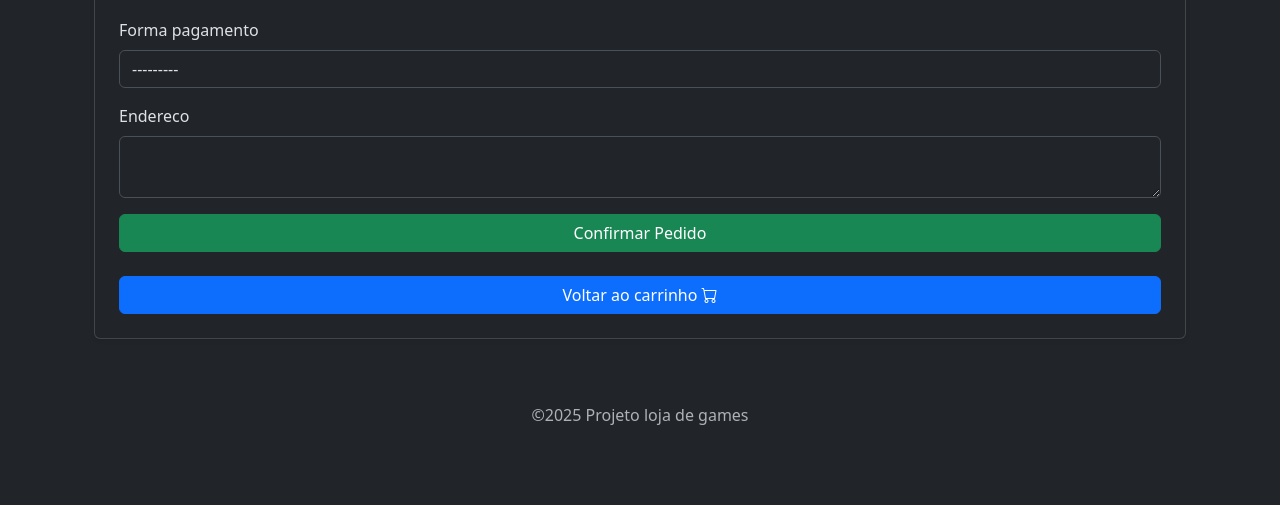
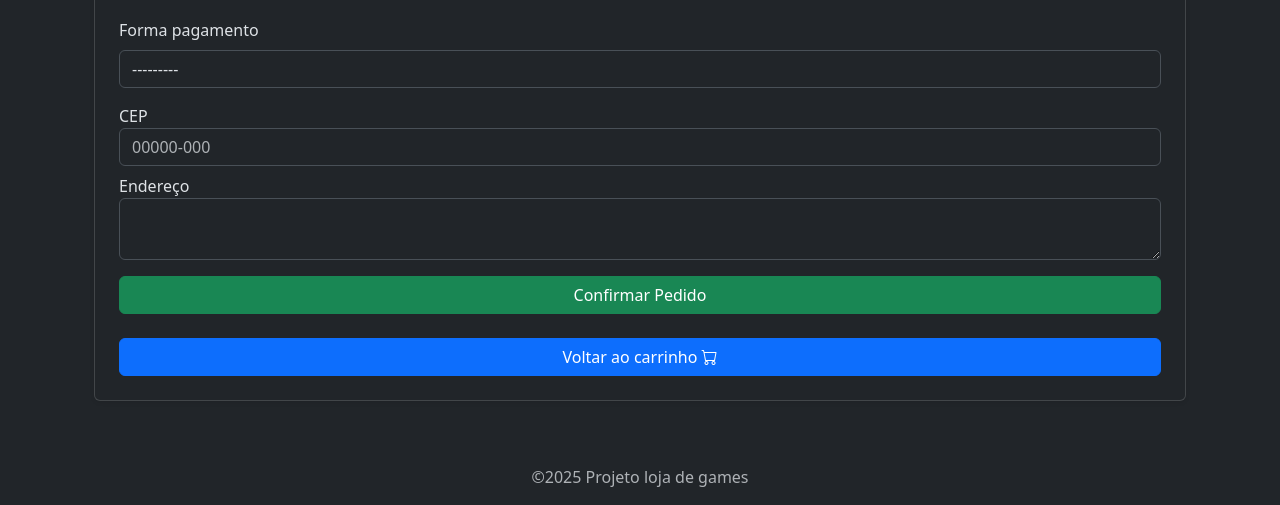
Before and after one commit to MichelWars/Projeto_loja, a Django app: template pedidos/templates/finalizar_pedido.html in a window 1280 px wide. Shown: the part 339-844 px from the top of the page. Before the commit the page ends 764 px from the top, so only its background shows below. Run offline with Django 4.2, Linux system fonts and the light colour scheme; the template is opened without the code that fills it: values that come from a table or form of the project are taken from there, others are empty.

Commit message:
consumo da API viacep para preencher endereço

```diff
--- a/pedidos/templates/finalizar_pedido.html
+++ b/pedidos/templates/finalizar_pedido.html
@@ -54,8 +54,15 @@
 
     <!-- Campo: endereco -->
     <div class="mb-3">
-      <label for="id_endereco" class="form-label">{{ form.endereco.label }}</label>
-      {{ form.endereco }}
+      <!-- Campo CEP -->
+      <label for="cep">CEP</label>
+      <input type="text" id="cep" name="cep" maxlength="9" placeholder="00000-000" onblur="buscarEndereco()"
+        class="form-control mb-2">
+
+      <!-- Campo Endereço -->
+      <label for="endereco">Endereço</label>
+      <textarea id="endereco" name="endereco" class="form-control" rows="2"></textarea>
+
     </div>
 
 
@@ -70,5 +77,6 @@
 </div>
 
 <script src="{% static 'js/pedido.js' %}"></script>
+<script src="{% static 'js/cep.js' %}"></script>
 
 {% endblock %}
--- /dev/null
+++ b/static/js/cep.js
@@ -0,0 +1,25 @@
+
+function buscarEndereco() {
+    const cep = document.getElementById("cep").value.replace(/\D/g, '');
+
+    if (cep.length !== 8) {
+        alert("CEP inválido!");
+        return;
+    }
+
+    fetch(`https://viacep.com.br/ws/${cep}/json/`)
+        .then(res => res.json())
+        .then(data => {
+            if (data.erro) {
+                alert("CEP não encontrado!");
+                return;
+            }
+
+            const endereco = `${data.logradouro}, ${data.bairro}, ${data.localidade} - ${data.uf}`;
+            document.getElementById("endereco").value = endereco;
+        })
+        .catch(err => {
+            console.error("Erro ao buscar CEP:", err);
+            alert("Erro ao buscar endereço!");
+        });
+}
```
Also changed, not shown: docs/index.md (+1 -0 lines).
